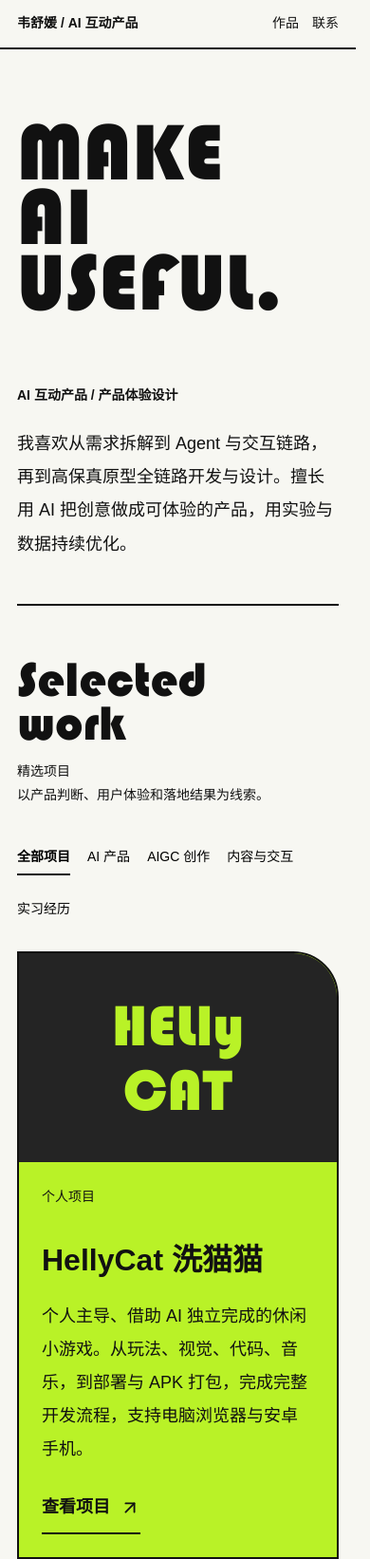
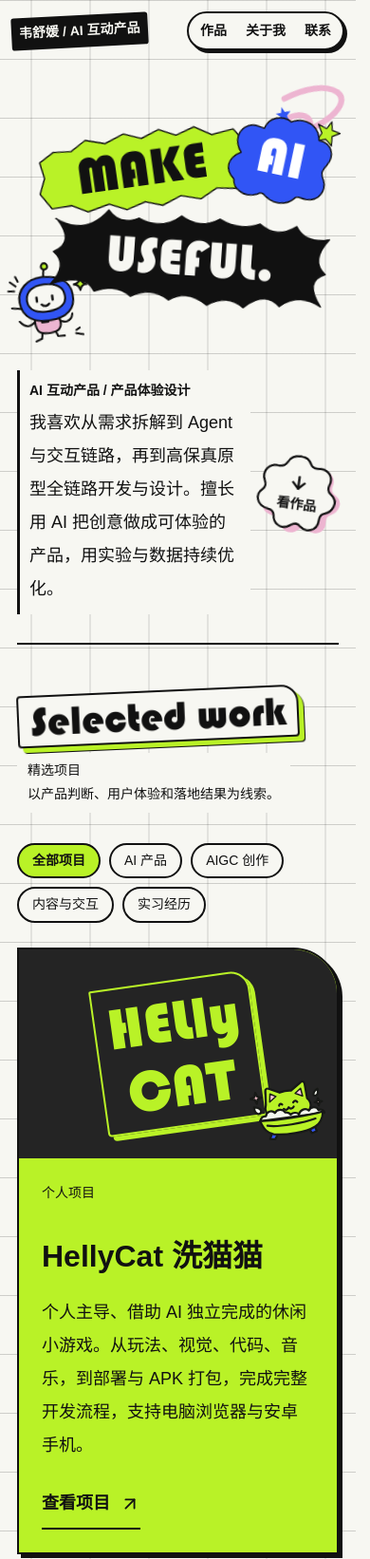
Before and after one commit to shuyuanwei4-jpg/wei-shuyuan-portfolio, a plain HTML site: page index.html in a window 390 px wide. Shown: the top 1642 px of the page at 95% size. Drawn offline with Linux system fonts and the light colour scheme; a web font is replaced by a local one.

Commit message:
feat(portfolio): add illustrated sticker design

```diff
--- a/index.html
+++ b/index.html
@@ -25,12 +25,58 @@
   <link rel="stylesheet" href="refinement.css?v=20261124-2">
   <link rel="stylesheet" href="film-frame.css?v=20261105-3">
   <link rel="stylesheet" href="afk-growth.css?v=20261105-3">
+  <link rel="stylesheet" href="portfolio-play.css?v=1">
 </head>
 <body>
   <header class="top"><a class="mark" href="#top">你的名字 / AI 产品</a><nav class="nav"><a href="#work">作品</a><a href="#about">关于我</a><a href="#contact">联系</a></nav></header>
   <main id="top">
-    <section class="hero"><div><h1>MAKE<br>AI<br>USEFUL.</h1></div><div class="hero-copy"><strong>AI 产品 · 创意技术 · 交互叙事</strong>我把模糊的想法变成可使用、可传播、能产生结果的产品体验。</div></section>
-    <section class="section" id="work"><div class="section-head"><h2>Selected<br>work</h2><div class="section-note">精选项目<br>以产品判断、用户体验和落地结果为线索。</div></div><div class="filters" aria-label="项目筛选"><button aria-pressed="true" data-filter="all">全部项目</button><button aria-pressed="false" data-filter="ai">AI 产品</button><button aria-pressed="false" data-filter="aigc">AIGC 创作</button><button aria-pressed="false" data-filter="practice">内容与交互</button><button aria-pressed="false" data-filter="experience">实习经历</button></div>
+    <section class="hero" aria-labelledby="hero-title">
+      <div class="hero-board">
+        <svg class="hero-mascot" viewBox="0 0 225 239" aria-hidden="true" focusable="false">
+          <g fill="none" stroke="var(--ink)" stroke-width="5" stroke-linecap="round" stroke-linejoin="round">
+            <path d="M71 151c-16 17-30 15-42-2m96 5c16 16 35 11 39-9m-80 32-4 22-15 5m49-27 7 20 17 1"/>
+            <path d="M73 134c-10 16-6 45 7 50 9 4 39 5 47-5 10-13 4-28-7-43z" fill="var(--pink)"/>
+            <path d="M86 147h24m-25 11h16"/>
+            <path d="M107 18 101 51m-87 62 23 4m117-71 15-16"/>
+            <circle cx="108" cy="18" r="8" fill="var(--lime)"/>
+            <path d="M35 101c-2-32 26-59 67-57 35 2 67 16 69 53 3 37-22 57-64 58-41 2-70-16-72-54z" fill="var(--blue)"/>
+            <path d="M54 99c0-24 19-37 49-36 24 1 47 9 48 34 2 23-16 33-43 35-30 2-53-7-54-33z" fill="var(--paper)"/>
+            <path d="M79 104v-10m40 10v-10m-29 19c4 5 13 7 19 0" stroke-width="6"/>
+            <path d="M177 73c10 1 14 6 15 16 3-9 8-14 17-13-9-3-13-8-13-17-4 8-10 13-19 14z" fill="var(--lime)"/>
+            <path d="m30 59-13-12m20 1-5-13m-7 36-15-2M167 196l18 5m-16-13 9-5"/>
+          </g>
+        </svg>
+        <h1 id="hero-title" aria-label="Make AI useful.">
+          <span class="hero-word hero-word-make" aria-hidden="true">
+            <svg viewBox="0 0 410 154" preserveAspectRatio="none" focusable="false"><path d="M23 38 50 22l32 3L110 8l35 11 35-13 31 13L244 7l30 15 34-11 30 19 40-5 20 31-11 29 13 29-30 22-36-6-31 16-35-11-35 13-30-11-35 10-31-15-39 9-28-16-36 1-18-30 12-28z"/></svg>
+            <span>MAKE</span>
+          </span>
+          <span class="hero-word hero-word-ai" aria-hidden="true">
+            <svg viewBox="0 0 183 164" preserveAspectRatio="none" focusable="false"><path d="M18 84c-17-17-14-39 3-49 10-6 20-2 29-1 5-22 28-30 46-21 14-10 39-9 51 9 2 4 4 8 5 13 24 0 34 21 23 40-7 12-8 16 0 28 9 18-2 37-22 39-12 1-18-4-22 1-12 17-36 20-54 8-7-5-9-5-15 0-19 11-45 1-47-18-20-14-20-34 3-49Z"/></svg>
+            <span>AI</span>
+          </span>
+          <span class="hero-word hero-word-useful" aria-hidden="true">
+            <svg viewBox="0 0 570 176" preserveAspectRatio="none" focusable="false"><path d="M2 26q64 30 108-24 25 29 63 12 49 21 87-10 39 24 79 1 43 21 83 4 37 27 76 0 19 32 69 21-37 43-4 68-43 15-5 63-48-25-85 5-32-30-74 7-34-25-75 0-42-29-79-5-37-24-79-2-30-23-75-5-19-34-91-8 35-40 2-63 44-21 2-64z"/></svg>
+            <span>USEFUL.</span>
+          </span>
+        </h1>
+        <svg class="hero-orbit" viewBox="0 0 170 190" aria-hidden="true" focusable="false">
+          <path d="M17 59c47-35 101-52 131-37 45 24-29 102-98 125-33 11-46-5-28-28 15-20 44-31 61-21 16 10 12 44-4 76" fill="none" stroke="var(--pink)" stroke-width="15" stroke-linecap="round"/>
+          <path d="m113 110 22 8 11-19 4 21 21 5-19 11 2 24-17-15-22 8 10-22z" fill="var(--lime)" stroke="var(--ink)" stroke-width="3" stroke-linejoin="round"/>
+          <path d="m13 81 10 11 14-4-7 13 8 11-14-2-9 11-1-15-13-6 13-4z" fill="var(--blue)"/>
+        </svg>
+      </div>
+      <div class="hero-copy"><strong>AI 互动产品 / 产品体验设计</strong><p>我喜欢从需求拆解到 Agent 与交互链路，再到高保真原型全链路开发与设计。擅长用 AI 把创意做成可体验的产品，用实验与数据持续优化。</p></div>
+      <a class="hero-go" href="#work">
+        <svg viewBox="0 0 116 116" aria-hidden="true" focusable="false">
+          <path class="hero-go-offset" d="M57 5q9 0 14 9 3 6 11 5 12-2 18 7 4 7 1 14-3 8 4 13 10 7 6 17-3 8-11 11-7 2-7 10 0 13-10 16-8 3-15-3-6-6-13-1-10 8-19 3-7-4-8-13-1-7-9-8-13-2-16-11-3-9 4-15 6-6 2-13-5-10 1-18 6-7 15-6 9 1 13-7 5-11 19-10Z"/>
+          <path class="hero-go-face" d="M57 5q9 0 14 9 3 6 11 5 12-2 18 7 4 7 1 14-3 8 4 13 10 7 6 17-3 8-11 11-7 2-7 10 0 13-10 16-8 3-15-3-6-6-13-1-10 8-19 3-7-4-8-13-1-7-9-8-13-2-16-11-3-9 4-15 6-6 2-13-5-10 1-18 6-7 15-6 9 1 13-7 5-11 19-10Z"/>
+        </svg>
+        <i data-lucide="arrow-down" aria-hidden="true"></i>
+        <span>看作品</span>
+      </a>
+    </section>
+    <section class="section" id="work"><div class="section-head"><h2>Selected work</h2><div class="section-note">精选项目<br>以产品判断、用户体验和落地结果为线索。</div></div><div class="filters" aria-label="项目筛选"><button aria-pressed="true" data-filter="all">全部项目</button><button aria-pressed="false" data-filter="ai">AI 产品</button><button aria-pressed="false" data-filter="aigc">AIGC 创作</button><button aria-pressed="false" data-filter="practice">内容与交互</button><button aria-pressed="false" data-filter="experience">实习经历</button></div>
       <article class="featured">
         <a class="featured-media project-preview" href="https://meowcat.fun/" target="_blank" rel="noopener noreferrer" aria-label="在线游玩 HellyCat 洗猫猫（新窗口打开）">
           <span class="preview-wordmark" aria-hidden="true">HELly<br>CAT</span>
@@ -59,7 +105,7 @@
       </div>
     </section>
     <section class="section" id="signals" aria-labelledby="signals-heading">
-      <div class="section-head"><h2 id="signals-heading">More<br>signals</h2><div class="section-note">媒介是人的延申。</div></div>
+      <div class="section-head"><h2 id="signals-heading">More signals</h2><div class="section-note">媒介是人的延申。</div></div>
       <div class="signals-groups">
         <div class="signals-group">
           <h3>交互与叙事</h3>
@@ -79,12 +125,12 @@
       </div>
     </section>
     <section class="section" id="experiments" aria-labelledby="experiments-heading">
-      <div class="section-head"><h2 id="experiments-heading">Play<br>lab</h2><div class="section-note">AI 前端与实体交互<br>情绪、身体与游戏。</div></div>
+      <div class="section-head"><h2 id="experiments-heading">Play lab</h2><div class="section-note">AI 前端与实体交互<br>情绪、身体与游戏。</div></div>
       <div class="standalone-projects" id="experiment-projects"></div>
     </section>
     <section class="section" id="about"><div class="about"><h2>产品经理，<br>也做东西。</h2><div><p>我关注 AI 如何真正进入人的工作与生活。我的优势是把产品思考推进到体验、内容和可运行的原型里。</p><div class="facts"><div><b>07</b><small>项目与作品</small></div><div><b>02</b><small>国家级奖项</small></div><div><b>AI × 体验</b><small>工作方向</small></div></div></div></div></section>
   </main>
-  <footer id="contact"><div class="footer-title">LET'S<br>MAKE IT.</div><div><span class="link">联系方式待补充</span><br><br>© 2026 你的名字</div></footer>
+  <footer id="contact"><div class="footer-title">LET'S<br>MAKE IT.</div><a class="footer-top" href="#top" aria-label="回到顶部"><i data-lucide="arrow-up" aria-hidden="true"></i></a><div><span class="link">联系方式待补充</span><br><br>© 2026 你的名字</div></footer>
   <template id="kinx-mvp-case">
     <section class="case-section" id="kinx-mvp" aria-labelledby="kinx-mvp-title">
       <h3 id="kinx-mvp-title">MVP 说明</h3>
@@ -487,4 +533,5 @@
   </dialog>
 <script src="assets/lucide.min.js"></script>
 <script src="refinement.js?v=20261124-2"></script>
+<script src="portfolio-play.js?v=1"></script>
 </body></html>
--- /dev/null
+++ b/portfolio-play.css
@@ -0,0 +1,599 @@
+:root {
+  --pink: #edb5d1;
+  --play-grid: color-mix(in srgb, var(--ink) 18%, transparent);
+  --spring: cubic-bezier(.22, 1.55, .42, 1);
+}
+
+body {
+  background-image:
+    linear-gradient(to right, var(--play-grid) 1px, transparent 1px),
+    linear-gradient(to bottom, var(--play-grid) 1px, transparent 1px);
+  background-position: center top;
+  background-size: 108px 108px;
+}
+
+.top {
+  gap: 20px;
+  padding: 19px max(28px, calc((100% - 1330px) / 2));
+  border: 0;
+  background: none;
+  backdrop-filter: none;
+  pointer-events: none;
+}
+
+.top .mark, .top .nav {
+  pointer-events: auto;
+}
+
+.top .mark {
+  display: inline-block;
+  max-width: none;
+  padding: 10px 14px;
+  background: var(--ink);
+  color: var(--paper);
+  border-radius: 3px;
+  line-height: 1.4;
+  rotate: -3deg;
+  transition: rotate .35s var(--spring);
+}
+
+.top .mark:hover {
+  rotate: 1deg;
+}
+
+.top .nav {
+  gap: 4px;
+  padding: 4px;
+  border: 2px solid var(--ink);
+  border-radius: 999px;
+  background: var(--paper);
+  font-weight: 700;
+  box-shadow: 3px 3px 0 var(--ink);
+}
+
+.top .nav a {
+  display: inline-grid;
+  min-height: 36px;
+  padding-inline: 14px;
+  place-items: center;
+  border-radius: inherit;
+  white-space: nowrap;
+  text-decoration: none;
+  transition: color .18s, background .18s;
+}
+
+.top .nav a:is(:hover, :focus-visible) {
+  background: var(--ink);
+  color: var(--paper);
+}
+
+#top {
+  scroll-margin-top: 88px;
+}
+
+.hero {
+  --board-x: 0px;
+  --board-y: 0px;
+  display: grid;
+  grid-template-columns: minmax(0, 1fr) auto;
+  grid-template-rows: minmax(0, 1fr) auto;
+  align-items: center;
+  gap: 6px 24px;
+  min-height: clamp(650px, calc(100svh - 103px), 870px);
+  padding: 16px 0 38px;
+  position: relative;
+}
+
+.hero-board {
+  position: relative;
+  display: grid;
+  grid-column: 1 / -1;
+  place-items: center;
+  min-height: clamp(420px, 54vw, 540px);
+  isolation: isolate;
+}
+
+.hero h1 {
+  --headline-width: min(100%, 780px);
+  display: grid;
+  grid-template-columns: repeat(12, minmax(0, 1fr));
+  grid-template-rows: auto auto;
+  width: var(--headline-width);
+  margin: 0;
+  padding: 0 0 20px;
+  transform: translate(var(--board-x), var(--board-y));
+  transition: transform .65s cubic-bezier(.2, .7, .2, 1);
+  animation: none;
+}
+
+.hero-word {
+  position: relative;
+  display: grid;
+  place-items: center;
+  min-width: 0;
+  isolation: isolate;
+  transform-origin: center;
+  animation: word-stamp .85s var(--stamp-delay, 0s) var(--spring) both;
+}
+
+.hero-word > svg {
+  position: absolute;
+  inset: 0;
+  width: 100%;
+  height: 100%;
+  z-index: -1;
+  overflow: visible;
+  fill: var(--word-bg);
+  stroke: var(--ink);
+  stroke-width: 2.5;
+  stroke-linejoin: round;
+}
+
+.hero-word > span {
+  padding: .07em .16em .1em;
+}
+
+.hero-word-make {
+  --word-bg: var(--lime);
+  --tilt: -8deg;
+  grid-area: 1 / 1 / 2 / 10;
+  aspect-ratio: 2.75;
+  translate: 1% 5%;
+  z-index: 2;
+  font-size: clamp(66px, 10vw, 140px);
+}
+
+.hero-word-ai {
+  --word-bg: var(--blue);
+  --tilt: 12deg;
+  --stamp-delay: .13s;
+  grid-area: 1 / 9 / 2 / -1;
+  align-self: center;
+  aspect-ratio: 1.09;
+  translate: 2% -12%;
+  color: #fff;
+  z-index: 3;
+  font-size: clamp(63px, 9vw, 124px);
+}
+
+.hero-word-useful {
+  --word-bg: var(--ink);
+  --tilt: 4deg;
+  --stamp-delay: .24s;
+  grid-area: 2 / 2 / 3 / 13;
+  aspect-ratio: 3.05;
+  translate: 0 -2%;
+  color: var(--paper);
+  font-size: clamp(64px, 10vw, 142px);
+}
+
+.hero-mascot, .hero-orbit {
+  position: absolute;
+  overflow: visible;
+  pointer-events: none;
+}
+
+.hero-mascot {
+  width: clamp(122px, 17vw, 230px);
+  left: 0;
+  bottom: 0;
+  transform-origin: 60% 70%;
+  rotate: -12deg;
+  translate: calc(var(--board-x) * -.7) calc(var(--board-y) * -.7);
+  transition: translate .65s cubic-bezier(.2, .7, .2, 1);
+  animation: mascot-bob 5s .45s ease-in-out 3;
+}
+
+.hero-orbit {
+  width: clamp(102px, 12vw, 165px);
+  right: 1%;
+  top: 15%;
+  rotate: 8deg;
+  translate: calc(var(--board-x) * .5) calc(var(--board-y) * .5);
+  transition: translate .65s cubic-bezier(.2, .7, .2, 1);
+  animation: mascot-bob 6s .17s ease-in-out 3 reverse;
+  z-index: -1;
+}
+
+.hero-copy {
+  align-self: end;
+  max-width: min(100%, 510px);
+  width: max-content;
+  padding: 13px 18px 16px;
+  border-left: 3px solid var(--ink);
+  background: var(--paper);
+}
+
+.hero-copy strong {
+  margin-bottom: 3px;
+}
+
+.hero-go {
+  position: relative;
+  isolation: isolate;
+  display: grid;
+  place-content: center;
+  justify-items: center;
+  gap: 2px;
+  width: 136px;
+  aspect-ratio: 1;
+  font-weight: 700;
+  font-size: var(--text-small);
+  line-height: 1.45;
+  rotate: 8deg;
+  margin: 0 18px 1px 0;
+  transition: transform .4s var(--spring), rotate .4s var(--spring);
+}
+
+.hero-go > svg:first-child {
+  position: absolute;
+  inset: 0;
+  width: 100%;
+  height: 100%;
+  overflow: visible;
+  z-index: -1;
+}
+
+.hero-go-offset {
+  fill: var(--pink);
+  transform-origin: 50% 50%;
+  transform: translate(7px, 5px) rotate(-8deg);
+  animation: sticker-outline 3.6s ease-in-out 3;
+}
+
+.hero-go-face {
+  fill: var(--paper);
+  stroke: var(--ink);
+  stroke-width: 3;
+  transition: fill .2s;
+}
+
+.hero-go > .lucide {
+  width: 30px;
+  height: 30px;
+  stroke-width: 2.8;
+}
+
+.hero-go:is(:hover, :focus-visible) {
+  transform: scale(1.09);
+  rotate: -8deg;
+}
+
+.hero-go:is(:hover, :focus-visible) .hero-go-face {
+  fill: var(--lime);
+}
+
+.hero-go:active {
+  transform: scale(.93) translate(4px, 3px);
+}
+
+@keyframes word-stamp {
+  from { opacity: 0; transform: translateY(-24px) scale(.72) rotate(calc(var(--tilt) - 12deg)); }
+  to { opacity: 1; transform: rotate(var(--tilt)); }
+}
+
+@keyframes mascot-bob {
+  50% { transform: translateY(-14px) rotate(8deg); }
+}
+
+@keyframes sticker-outline {
+  50% { transform: translate(7px, 5px) rotate(12deg); }
+}
+
+.section {
+  padding-block: clamp(48px, 7vw, 102px);
+  scroll-margin-top: 72px;
+}
+
+.section-head {
+  gap: 20px;
+  align-items: flex-end;
+  margin-bottom: 32px;
+  animation: none;
+}
+
+.section-head h2 {
+  --heading-accent: var(--lime);
+  width: fit-content;
+  padding: .16em .28em .12em;
+  border: 2px solid var(--ink);
+  background: var(--paper);
+  border-radius: 4px 18px 4px 4px;
+  box-shadow: 5px 5px 0 var(--heading-accent), 6px 6px 0 var(--ink);
+  rotate: -2.5deg;
+}
+
+#work:target .section-head h2 {
+  animation: heading-stamp .6s var(--spring);
+}
+
+@keyframes heading-stamp {
+  from { transform: rotate(6deg) scale(.92); }
+  to { transform: none; }
+}
+
+#experience-heading { --heading-accent: var(--pink); rotate: 1.8deg; }
+#aigc-heading { --heading-accent: var(--blue); }
+#signals-heading { --heading-accent: var(--lime); rotate: 1.8deg; }
+#experiments-heading { --heading-accent: var(--pink); }
+
+.section-note {
+  width: max-content;
+  max-width: 100%;
+  padding: 6px 11px;
+  background: var(--paper);
+}
+
+.filters {
+  gap: 9px;
+  margin-bottom: 26px;
+}
+
+.filters button {
+  border: 2px solid var(--ink);
+  border-radius: 999px;
+  padding: 7px 14px;
+  background: var(--paper);
+  color: var(--ink);
+  transition: background .22s, transform .32s var(--spring);
+}
+
+.filters button:hover {
+  transform: translateY(-3px) rotate(-3deg);
+}
+
+.filters button[aria-pressed="true"] {
+  background: var(--lime);
+}
+
+.section > .grid {
+  gap: 22px;
+}
+
+.section .card, .section .featured {
+  border-width: 2px;
+  box-shadow: 4px 4px 0 var(--ink);
+}
+
+.section .film-strip .card {
+  box-shadow: none;
+}
+
+.preview-wordmark {
+  padding: .12em .2em;
+  transform: rotate(-8deg);
+  border: 2px solid var(--lime);
+  border-radius: 2px 20px 3px 4px;
+  box-shadow: 5px 5px 0 var(--lime);
+}
+
+.project-preview > .project-sticker {
+  position: absolute;
+  right: 2%;
+  bottom: 4%;
+  width: clamp(80px, 16vw, 178px);
+  max-height: 43%;
+  transition: transform .6s var(--spring), opacity .4s ease;
+}
+
+.featured:has(:focus-visible) .project-preview > .project-sticker { opacity: 0; }
+
+.project-sticker {
+  display: block;
+  width: clamp(84px, 11vw, 124px);
+  height: auto;
+  max-width: 100%;
+  aspect-ratio: 1;
+  object-fit: contain;
+  pointer-events: none;
+  transform: rotate(-8deg);
+  transition: transform .6s var(--spring);
+}
+
+.has-project-sticker {
+  gap: 12px;
+}
+
+.has-project-sticker > .project-sticker {
+  margin: -6px 0 -4px auto;
+}
+
+.has-project-sticker:nth-child(even) > .project-sticker {
+  transform: rotate(8deg);
+}
+
+@media (min-width: 1050px) {
+  #work > .grid > .has-project-sticker {
+    display: grid;
+    grid-template-columns: minmax(0, 1fr) clamp(104px, 12vw, 155px);
+    column-gap: 18px;
+    row-gap: 22px;
+    align-items: center;
+  }
+
+  #work > .grid > .has-project-sticker > .project-sticker {
+    width: 100%;
+    margin: 0;
+  }
+
+  #work > .grid .card-foot {
+    grid-column: 1 / -1;
+    align-self: end;
+  }
+}
+
+.has-project-sticker:focus-within .project-sticker {
+  transform: translateY(-8px) rotate(-4deg) scale(1.1);
+}
+
+.project-sticker.sticker-arrived {
+  animation: sticker-peel .58s cubic-bezier(.2, 1.55, .4, 1);
+}
+
+@keyframes sticker-peel {
+  0% { opacity: .4; rotate: -19deg; scale: .72; }
+  100% { opacity: 1; rotate: 0deg; scale: 1; }
+}
+
+@media (hover: hover) {
+  .featured:hover .project-preview > .project-sticker { opacity: 0; }
+
+  .has-project-sticker:hover .project-sticker {
+    transform: translateY(-8px) rotate(-4deg) scale(1.1);
+  }
+
+  .section .card:not([data-project="kenx"]):not([data-project="afk"]):hover {
+    box-shadow: 8px 9px 0 var(--ink);
+  }
+
+  .section .film-strip .card:not([data-project="kenx"]):not([data-project="afk"]):hover {
+    box-shadow: none;
+  }
+}
+
+#experience-projects .has-project-sticker {
+  display: grid;
+  grid-template-columns: minmax(0, 1fr) auto;
+  align-items: center;
+  column-gap: clamp(12px, 4vw, 48px);
+}
+
+#experience-projects .card-foot {
+  grid-column: 1 / -1;
+  align-self: end;
+}
+
+#experiment-projects .has-cover > .project-sticker {
+  position: absolute;
+  top: 10px;
+  right: 10px;
+  z-index: 2;
+  width: clamp(62px, 9vw, 110px);
+  margin: 0;
+}
+
+.signals-group > h3 {
+  width: fit-content;
+  padding: 4px 12px;
+  border: 2px solid var(--ink);
+  background: var(--paper);
+  border-radius: 999px;
+}
+
+.carousel-controls .icon-button, #detail .close, .footer-top {
+  border-radius: 50%;
+  border-width: 2px;
+}
+
+.about {
+  padding: clamp(22px, 4.5vw, 56px);
+  border: 2px solid var(--ink);
+  border-top-right-radius: 52px;
+  background: var(--paper);
+  box-shadow: 6px 6px 0 var(--blue);
+}
+
+body > footer {
+  align-items: center;
+  gap: 24px;
+}
+
+.footer-title {
+  padding: .22em .35em;
+  border-radius: 6px;
+  background: var(--ink);
+  color: var(--paper);
+  rotate: -4deg;
+  line-height: .9;
+}
+
+.footer-top {
+  display: grid;
+  place-items: center;
+  width: 56px;
+  height: 56px;
+  border-style: solid;
+  background: var(--lime);
+  box-shadow: 3px 3px 0 var(--ink);
+  transition: transform .35s var(--spring);
+}
+
+.footer-top:hover {
+  transform: translateY(-6px) rotate(-8deg);
+}
+
+.detail-intro {
+  background-image:
+    linear-gradient(to right, var(--play-grid) 1px, transparent 1px),
+    linear-gradient(to bottom, var(--play-grid) 1px, transparent 1px);
+  background-size: 88px 88px;
+  background-position: center top;
+}
+
+.detail-intro > div, .detail-intro .detail-meta {
+  background: var(--project-bg);
+}
+
+#detail .detail-intro .eyebrow {
+  display: inline-block;
+  border: 1px solid currentColor;
+  border-radius: 999px;
+  padding: 3px 10px;
+}
+
+@media (max-width: 1040px) {
+  .hero { min-height: clamp(650px, calc(100svh - 103px), 750px); }
+  .hero-board { min-height: clamp(360px, 52vw, 480px); }
+  .hero h1 { --headline-width: 79%; }
+  .hero-mascot { left: -1%; bottom: -3%; }
+  .hero-orbit { right: -1%; }
+}
+
+@media (max-width: 360px) {
+  .top .mark { max-width: 125px; }
+  .top .nav a { padding-inline: 6px; }
+  .hero-copy { grid-column: 1 / -1; }
+  .hero-go { grid-column: 1 / -1; justify-self: end; margin: 2px 5px 0 0; }
+}
+
+@media (max-width: 720px) {
+  body { background-size: 62px 62px; }
+  .top { gap: 6px; padding: 12px 12px 10px; }
+  .top .mark { padding: 7px 8px; }
+  .top .nav a { min-height: 29px; padding-inline: 8px; }
+  .top .nav a:nth-child(2) { display: inline-grid; }
+  .hero {
+    gap: 12px 7px;
+    min-height: 0;
+    padding-block: 22px 30px;
+  }
+  .hero-board { min-height: clamp(275px, 73vw, 480px); }
+  .hero h1 { --headline-width: 94%; padding: 0; }
+  .hero-word-make, .hero-word-ai, .hero-word-useful { font-size: clamp(45px, 14vw, 100px); }
+  .hero-mascot { width: clamp(70px, 24vw, 125px); bottom: -3%; left: -2%; }
+  .hero-orbit { width: clamp(62px, 18vw, 96px); right: -1%; top: 0; }
+  .hero-copy {
+    width: auto;
+    min-width: 0;
+    margin: 8px 0 0;
+    padding: 8px 10px;
+  }
+  .hero-go { width: clamp(70px, 22vw, 102px); margin: 12px 0 0; }
+  .hero-go > .lucide { width: 21px; height: 21px; }
+  .section-head { display: flex; align-items: flex-start; flex-direction: column; gap: 12px; }
+  .section-head h2 { font-size: clamp(40px, 11vw, 60px); }
+  .section-note { margin: 0; }
+  .project-preview > .project-sticker { width: clamp(72px, 22vw, 112px); }
+  #experience-projects .has-project-sticker { grid-template-columns: minmax(0, 1fr); gap: 12px; }
+  body > footer { display: grid; grid-template-columns: 1fr auto; }
+  body > footer > div:last-child { grid-column: 1 / -1; }
+}
+
+@media (prefers-reduced-motion: reduce) {
+  .hero *, #work:target .section-head h2, .section .project-sticker.sticker-arrived,
+  .section .project-sticker, .footer-top {
+    animation: none;
+    transition: none;
+  }
+  .hero-word { transform: rotate(var(--tilt)); }
+}
--- /dev/null
+++ b/portfolio-play.js
@@ -0,0 +1,77 @@
+(() => {
+  const stickerByProject = {
+    hellycat: 'cat',
+    kenx: 'motion',
+    'cat-talk': 'message',
+    afk: 'growth',
+    'integrity-film': 'film',
+    'nuo-dance': 'sound',
+    tumate: 'ride',
+    huashan: 'sound',
+    'digital-equity': 'swipe',
+    her: 'letter',
+    'ancient-type': 'glyph',
+    cave: 'film',
+    'silent-release': 'message',
+    'wow-balloon': 'balloon',
+  };
+
+  document.querySelectorAll('main article:is([data-project], [data-carousel-copy])').forEach((card) => {
+    const artwork = stickerByProject[card.dataset.project || card.dataset.carouselCopy];
+    if (!artwork) return;
+
+    const sticker = document.createElement('img');
+    sticker.className = 'project-sticker';
+    sticker.src = 'assets/portfolio-stickers/' + artwork + '.svg';
+    sticker.alt = '';
+    sticker.loading = 'lazy';
+    sticker.decoding = 'async';
+    card.classList.add('has-project-sticker');
+
+    const gamePreview = card.querySelector('.project-preview');
+    if (gamePreview) gamePreview.append(sticker);
+    else card.querySelector('.card-foot').before(sticker);
+  });
+
+  const prefersReducedMotion = window.matchMedia('(prefers-reduced-motion: reduce)');
+  const board = document.querySelector('.hero-board');
+  let pointerFrame = 0;
+  let pointerPosition;
+
+  board.addEventListener('pointermove', (event) => {
+    if (event.pointerType !== 'mouse' || prefersReducedMotion.matches) return;
+    pointerPosition = { x: event.clientX, y: event.clientY };
+    if (pointerFrame) return;
+
+    pointerFrame = requestAnimationFrame(() => {
+      const bounds = board.getBoundingClientRect();
+      board.style.setProperty('--board-x', ((pointerPosition.x - bounds.left) / bounds.width - .5) * 32 + 'px');
+      board.style.setProperty('--board-y', ((pointerPosition.y - bounds.top) / bounds.height - .5) * 24 + 'px');
+      pointerFrame = 0;
+    });
+  }, { passive: true });
+
+  function resetBoard() {
+    cancelAnimationFrame(pointerFrame);
+    pointerFrame = 0;
+    board.style.removeProperty('--board-x');
+    board.style.removeProperty('--board-y');
+  }
+
+  board.addEventListener('pointerleave', resetBoard);
+  prefersReducedMotion.addEventListener('change', resetBoard);
+
+  if ('IntersectionObserver' in window) {
+    const stickerObserver = new IntersectionObserver((entries) => {
+      for (const entry of entries) {
+        if (!entry.isIntersecting) continue;
+        entry.target.classList.add('sticker-arrived');
+        stickerObserver.unobserve(entry.target);
+      }
+    }, { threshold: .65 });
+
+    document.querySelectorAll('main article[data-project] .project-sticker').forEach((sticker) => {
+      stickerObserver.observe(sticker);
+    });
+  }
+})();
```
Also changed, not shown: assets/portfolio-stickers/balloon.svg (added), assets/portfolio-stickers/cat.svg (added), assets/portfolio-stickers/film.svg (added), assets/portfolio-stickers/glyph.svg (added), assets/portfolio-stickers/growth.svg (added), assets/portfolio-stickers/letter.svg (added), assets/portfolio-stickers/message.svg (added), assets/portfolio-stickers/motion.svg (added), assets/portfolio-stickers/ride.svg (added), assets/portfolio-stickers/sound.svg (added), assets/portfolio-stickers/swipe.svg (added).
